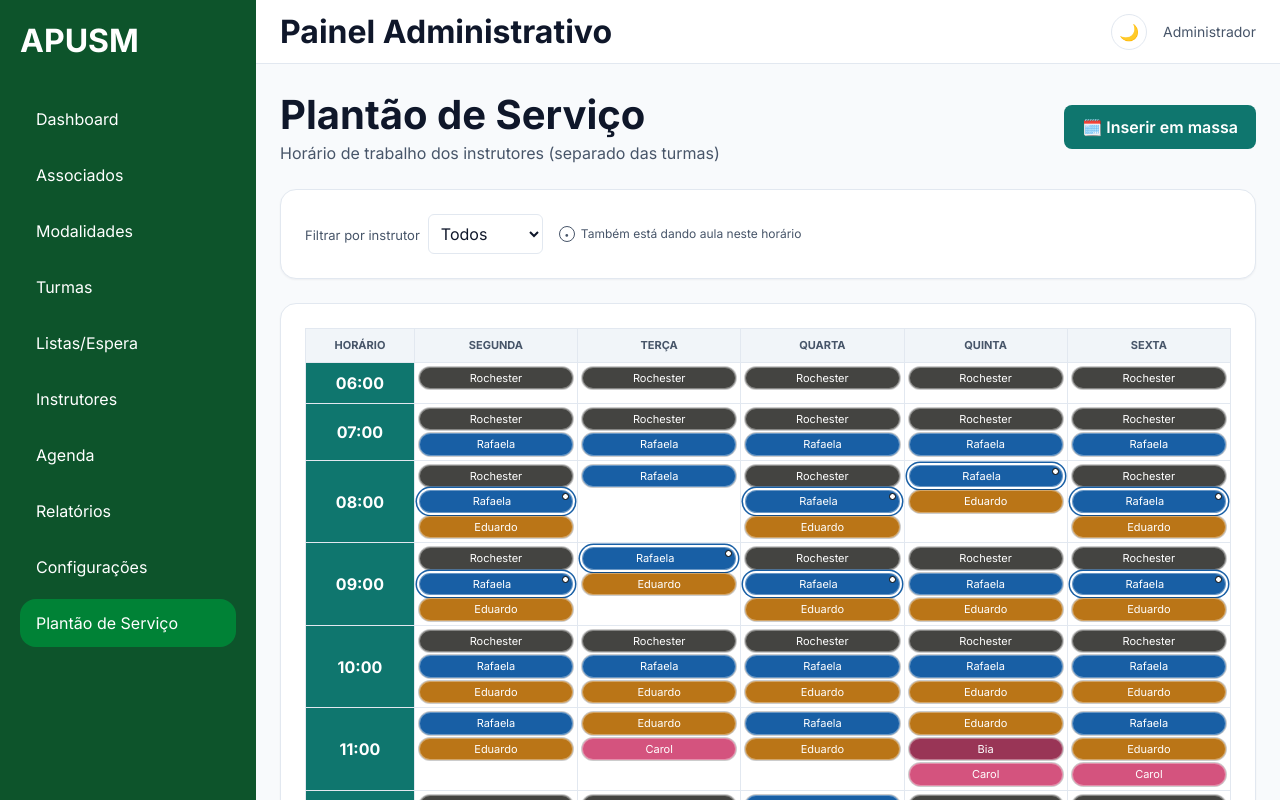
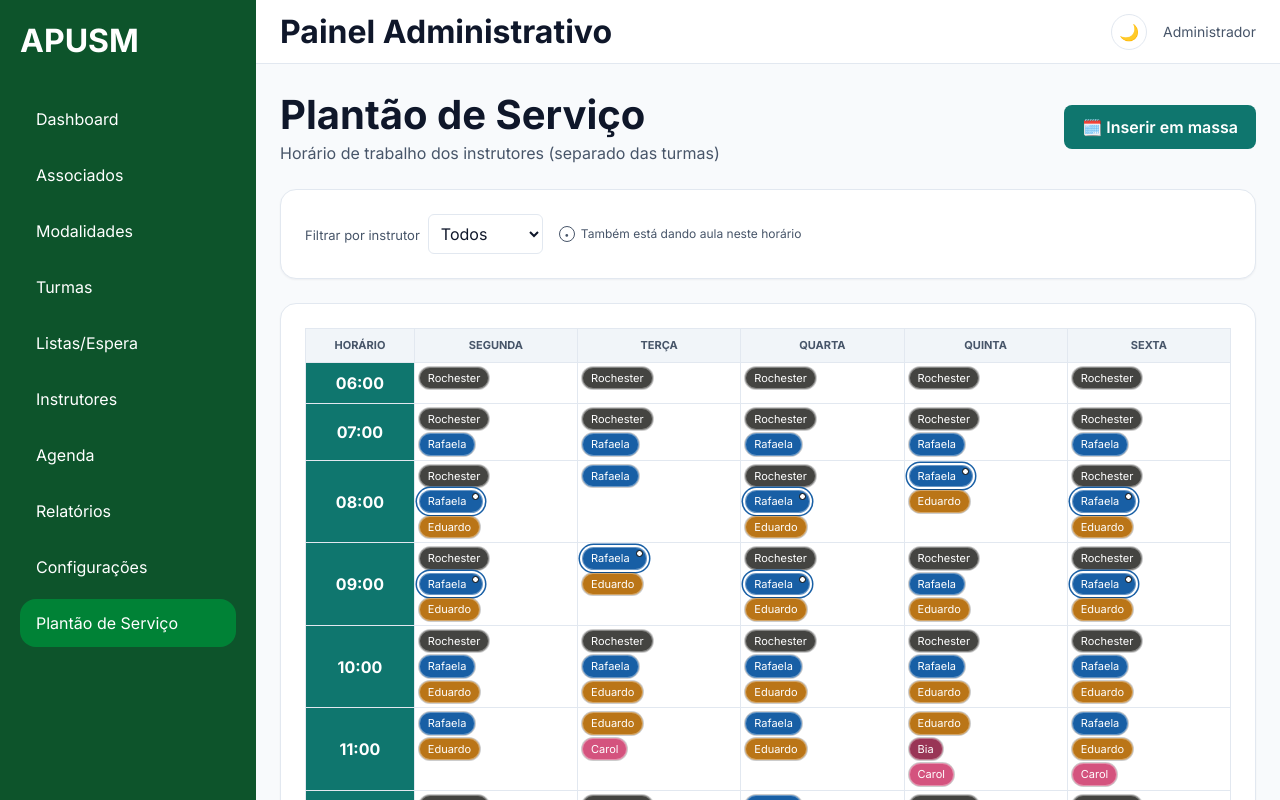
Before and after one commit to BrenoFranzin/apusm, a React (Vite) app: page /plantao in a window 1280 px wide. Shown: the top 800 px of the page. Built offline with nearby package versions, Linux system fonts and the light colour scheme.

Commit message:
auto-commit

```diff
--- a/src/modules/plantao/pages/PlantaoPage.tsx
+++ b/src/modules/plantao/pages/PlantaoPage.tsx
@@ -165,7 +165,7 @@ export default function PlantaoPage() {
                   const doDiaHora = entradasFiltradas.filter((e) => e.dia === dia && e.horario === horario);
                   return (
                     <td key={dia} style={{ border: "1px solid var(--border-default)", padding: 4, verticalAlign: "top" }}>
-                      <div style={{ display: "flex", flexDirection: "column", gap: 3, minHeight: 30 }}>
+                      <div style={{ display: "flex", flexDirection: "column", gap: 3, minHeight: 30, alignItems: "flex-start" }}>
                         {doDiaHora.map((e) => {
                           const emAula = tambemDandoAula(e.instrutorId, e.dia, e.horario);
                           return (
@@ -175,11 +175,14 @@ export default function PlantaoPage() {
                               title={emAula ? "Também está dando aula neste horário. Clique para remover do plantão." : "Clique para remover"}
                               style={{
                                 position: "relative",
+                                display: "inline-block",
+                                width: "fit-content",
                                 background: corInstrutor(e.instrutorId),
                                 color: "#fff",
                                 borderRadius: 999,
                                 padding: emAula ? "2px 16px 2px 8px" : "2px 8px",
                                 fontSize: 11,
+                                whiteSpace: "nowrap",
                                 textAlign: "center",
                                 cursor: "pointer",
                                 border: "1px solid rgba(255,255,255,0.35)",
```
